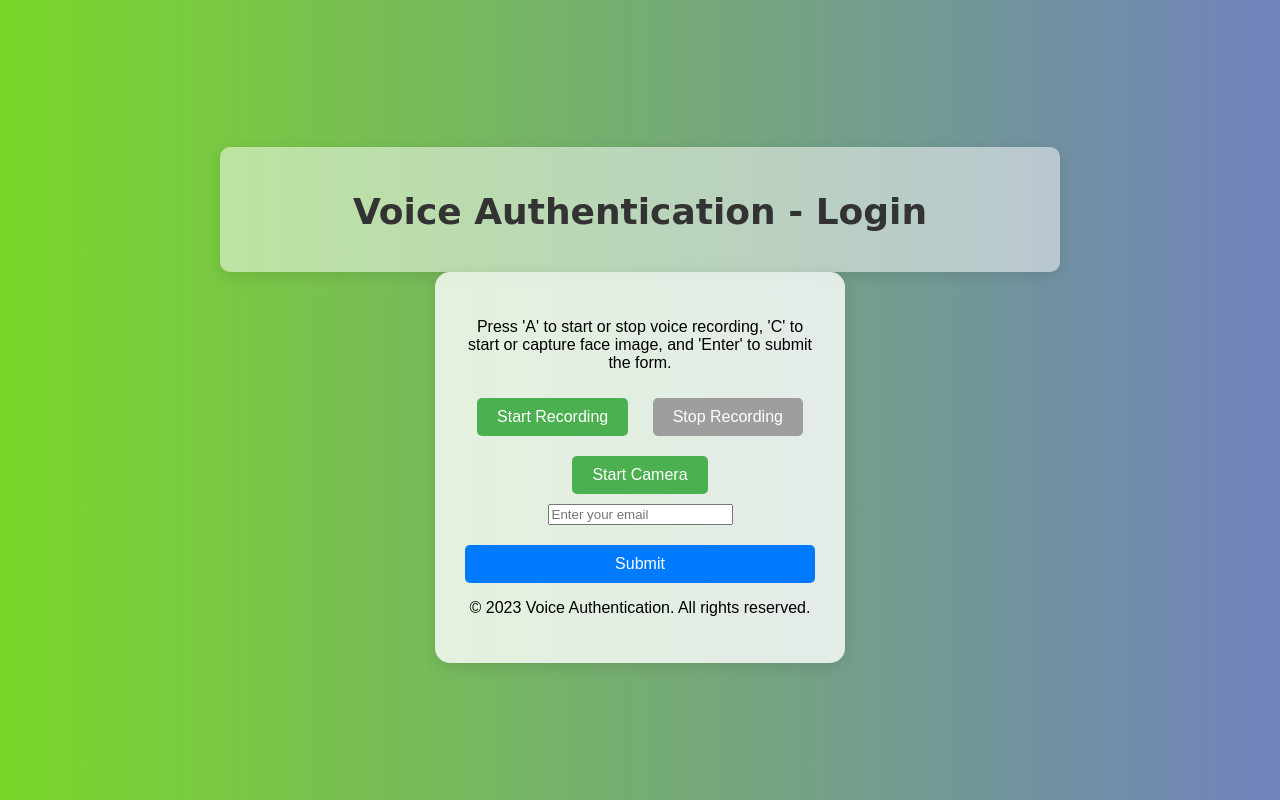
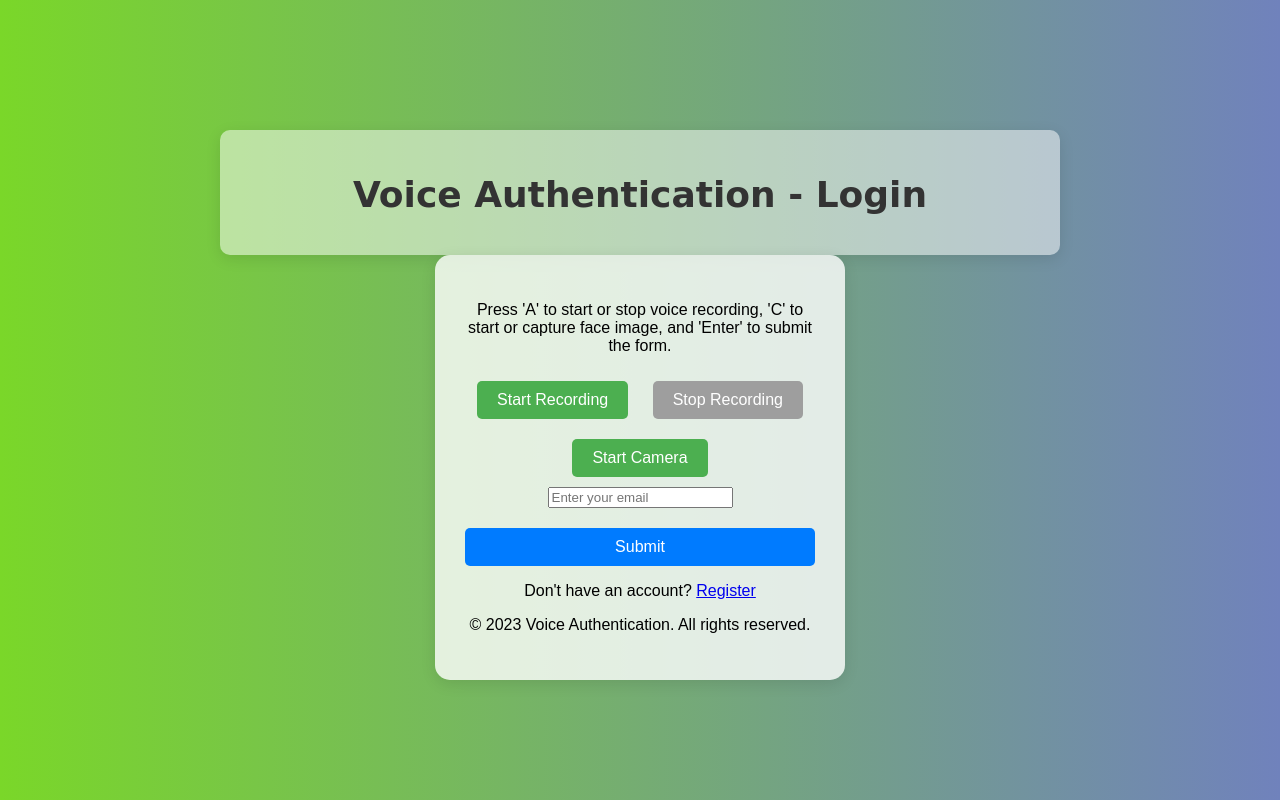
Before and after one commit to indu-shekhar/desktop-tutorial, a Flask app: page / in a window 1280 px wide. Run offline with Flask 3, Linux system fonts and the light colour scheme; some libraries are stand-ins or nearby versions.

Commit message:
some changes to the application

```diff
--- a/voice_recognition/templates/index.html
+++ b/voice_recognition/templates/index.html
@@ -72,6 +72,9 @@
           />
           <input type="submit" value="Submit" />
         </form>
+        <div class="registration">
+          <p>Don't have an account? <a href="/register">Register</a></p>
+        </div>
         <p id="result"></p>
       </main>
       <footer>
```
Also changed, not shown: voice_recognition/backend/app.db.
